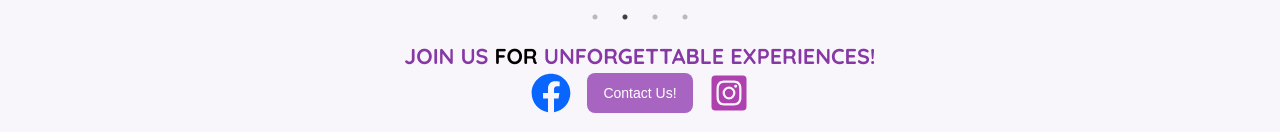
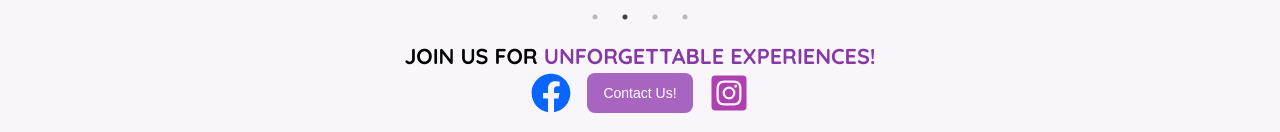
Before and after one commit to ralphdaryn/stepbystepstars, a React (Create React App) app: page / in a window 1280 px wide. Shown: the part 395-527 px from the top of the page. Built offline with nearby package versions, Linux system fonts and the light colour scheme.

Commit message:
style main title

```diff
--- a/src/components/Contact/Contact.js
+++ b/src/components/Contact/Contact.js
@@ -59,7 +59,9 @@ const Contact = () => {
               onChange={handleInputChange}
             ></textarea>
           </div>
-          <button className="contact__button" type="submit">Submit</button>
+          <button className="contact__button" type="submit">
+            Submit
+          </button>
         </form>
       </div>
     </div>
--- a/src/components/Contact/Contact.scss
+++ b/src/components/Contact/Contact.scss
@@ -16,7 +16,7 @@
     justify-content: center;
   }
   &__title {
-    margin-bottom: .5rem;
+    margin-bottom: 0.5rem;
     font-size: 2rem;
   }
   form {
@@ -24,7 +24,7 @@
   }
 
   label {
-    margin: .5rem;
+    margin: 0.5rem;
     display: block;
   }
 
--- a/src/components/Main/Main.js
+++ b/src/components/Main/Main.js
@@ -50,7 +50,7 @@ const Main = () => {
         </div>
         <div className="main__section">
           <h3 className="main__subtext">
-            <span className="main__subtext-color">Join Us</span> For{" "}
+            Join Us For{" "}
             <span className="main__subtext-color">
               Unforgettable Experiences!
             </span>
```
